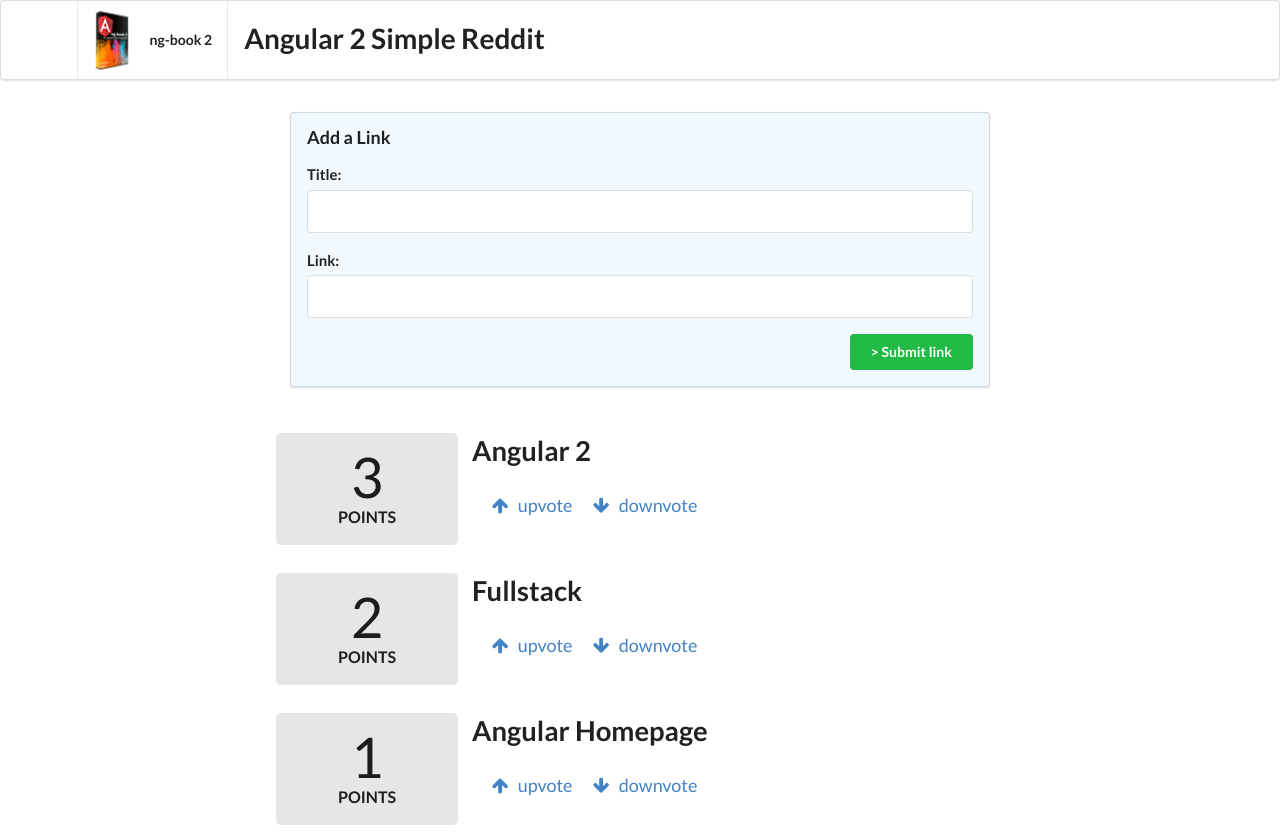
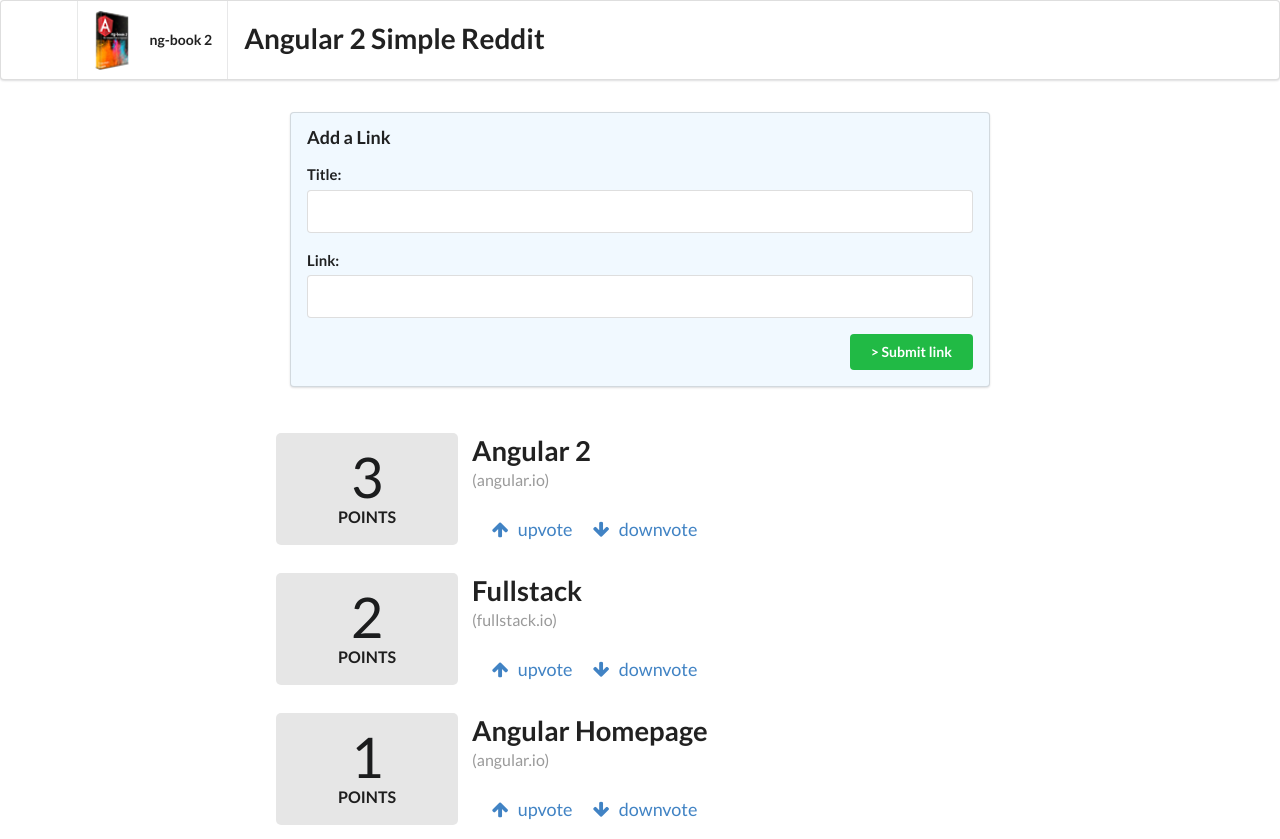
Before and after one commit to evuzLearn/angular4, an Angular app: page / in a window 1280 px wide. Built offline with nearby package versions, Linux system fonts and the light colour scheme.

Commit message:
Displaying the Article Domain

```diff
--- a/src/app/article/article.component.html
+++ b/src/app/article/article.component.html
@@ -12,6 +12,7 @@
   <a class="ui large header" href="{{ article.link }}">
     {{ article.title }}
   </a>
+  <div class="meta">({{ article.domain() }})</div>
   <ul class="ui big horizontal list voters">
     <li class="item">
       <a href (click)="voteUp()">
--- a/src/app/article/article.model.ts
+++ b/src/app/article/article.model.ts
@@ -11,4 +11,15 @@
   voteDown() {
     this.votes -= 1;
   }
+
+  domain(): string {
+    try {
+      // e.g. http://foo.com/path/to/bar
+      const domainAndPath: string = this.link.split('//')[1];
+      // e.g. foo.com/path/to/bar
+      return domainAndPath.split('/')[0];
+    } catch (err) {
+      return null;
+    }
+  }
 }
```
